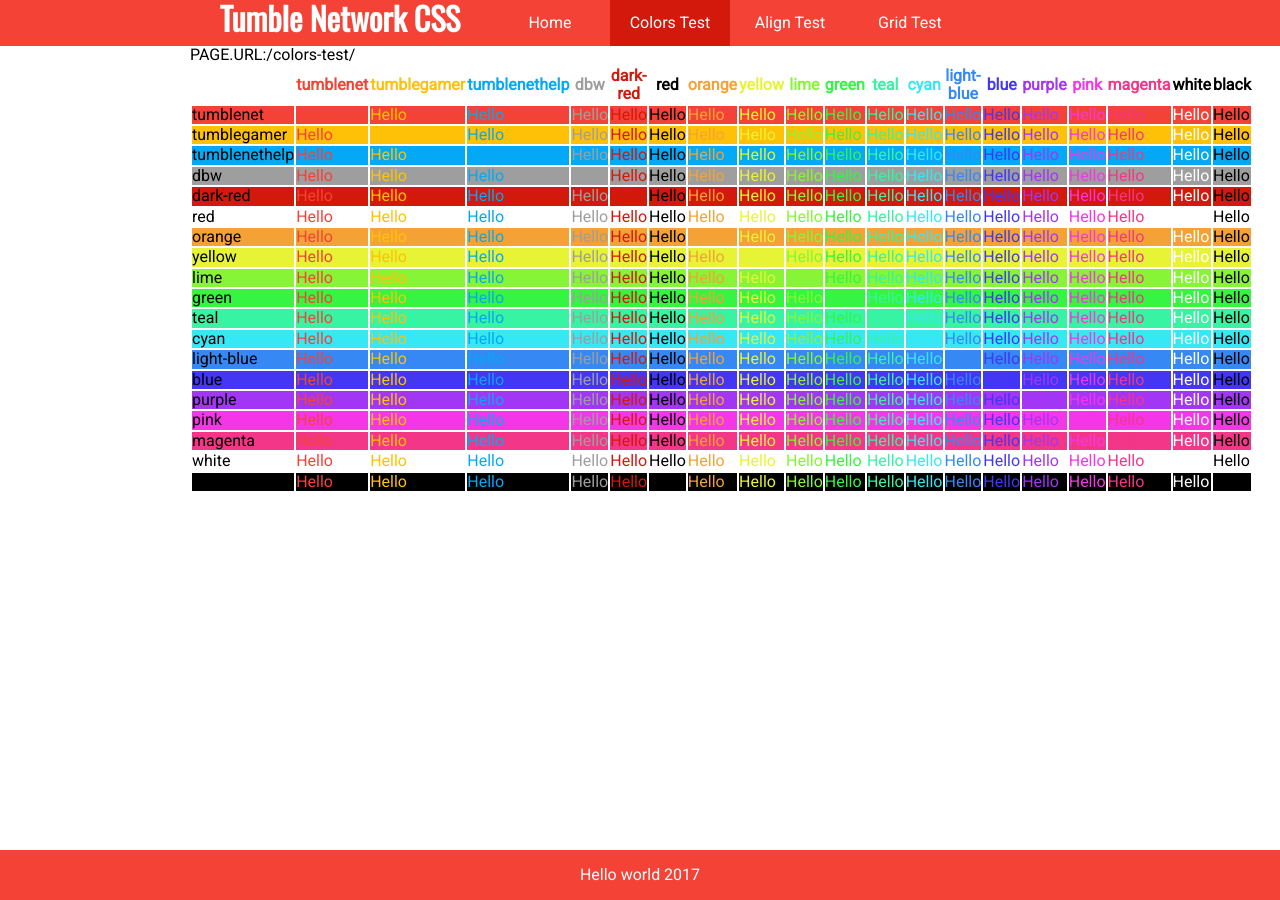
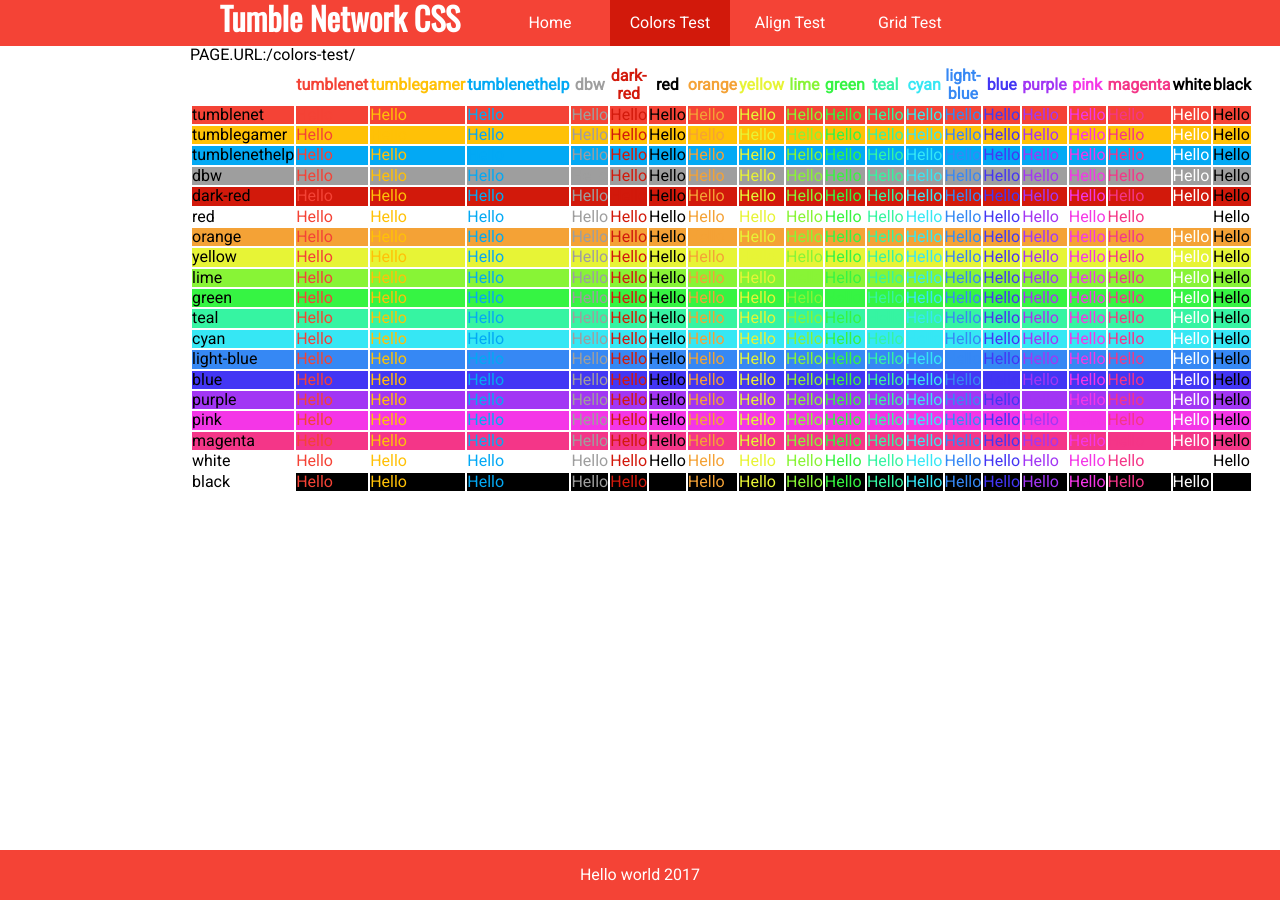
Before and after one commit to tumblenet/tumblenet-css, a Jekyll site: the page built from colors-test.html, in a window 1280 px wide. Built offline with Jekyll 4.4.1, drawn with Linux system fonts in a browser that asks for light colours.

Commit message:
Update colors-test.html

```diff
--- a/colors-test.html
+++ b/colors-test.html
@@ -14,7 +14,7 @@
 
   {% for backC in site.colors %}
   <tr>
-    <td class="tn-element-color-{{backC.name}}">
+    <td class="{% unless backC.name == 'black' %}tn-element-color-{{backC.name}}{% endunless %}">
       {{backC.name}}
     </td>
    {% for textC in site.colors %}
```
